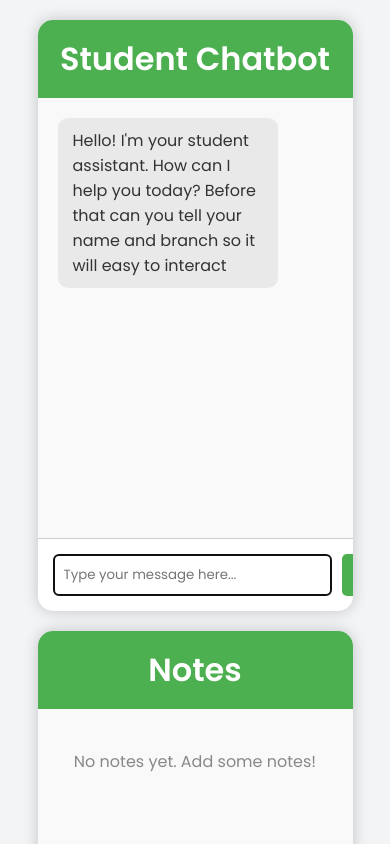
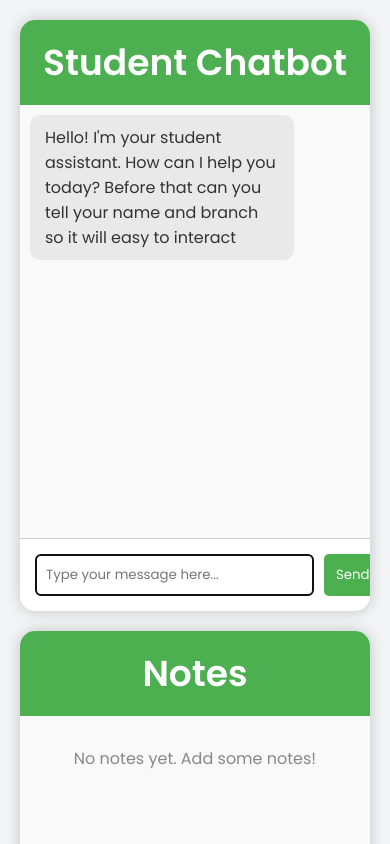
Before and after one commit to Savyasachi-2005/StudentBuddy, a plain HTML site: page public/index.html in a window 390 px wide. Shown: the top 844 px of the page. Drawn offline with nearby package versions, Linux system fonts and the light colour scheme.

```diff
--- a/public/styles.css
+++ b/public/styles.css
@@ -221,3 +221,21 @@
         margin-bottom: 20px;
     }
 }
+@media (max-width: 768px) {
+    .chat-container, .notes-container {
+        width: 100%;
+        height: 70vh;
+    }
+
+    .chat-header, .notes-header {
+        font-size: 18px;
+    }
+
+    #send-button, #save-notes {
+        padding: 8px 12px;
+    }
+
+    .chat-messages, .notes-content {
+        padding: 10px;
+    }
+  }
```
Also changed, not shown: server.js (+2 -6 lines), vercel.json (added).
